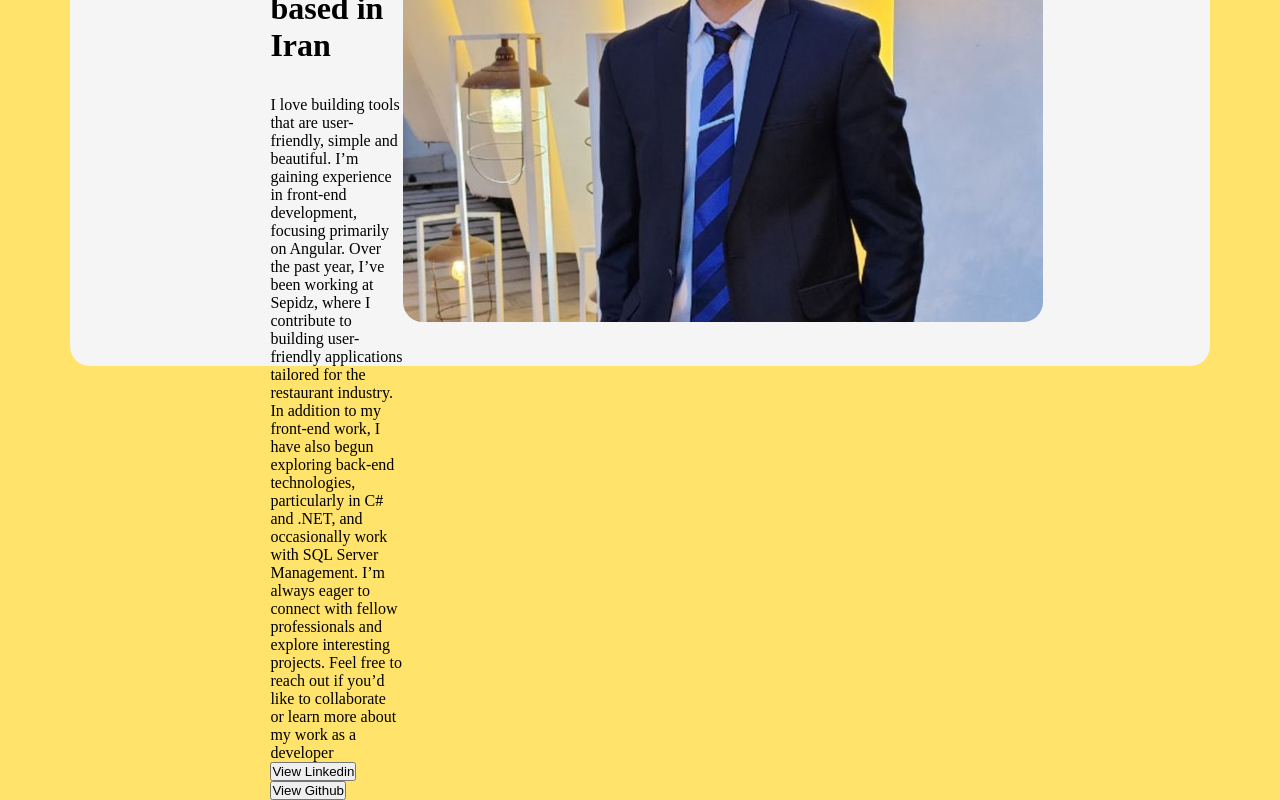
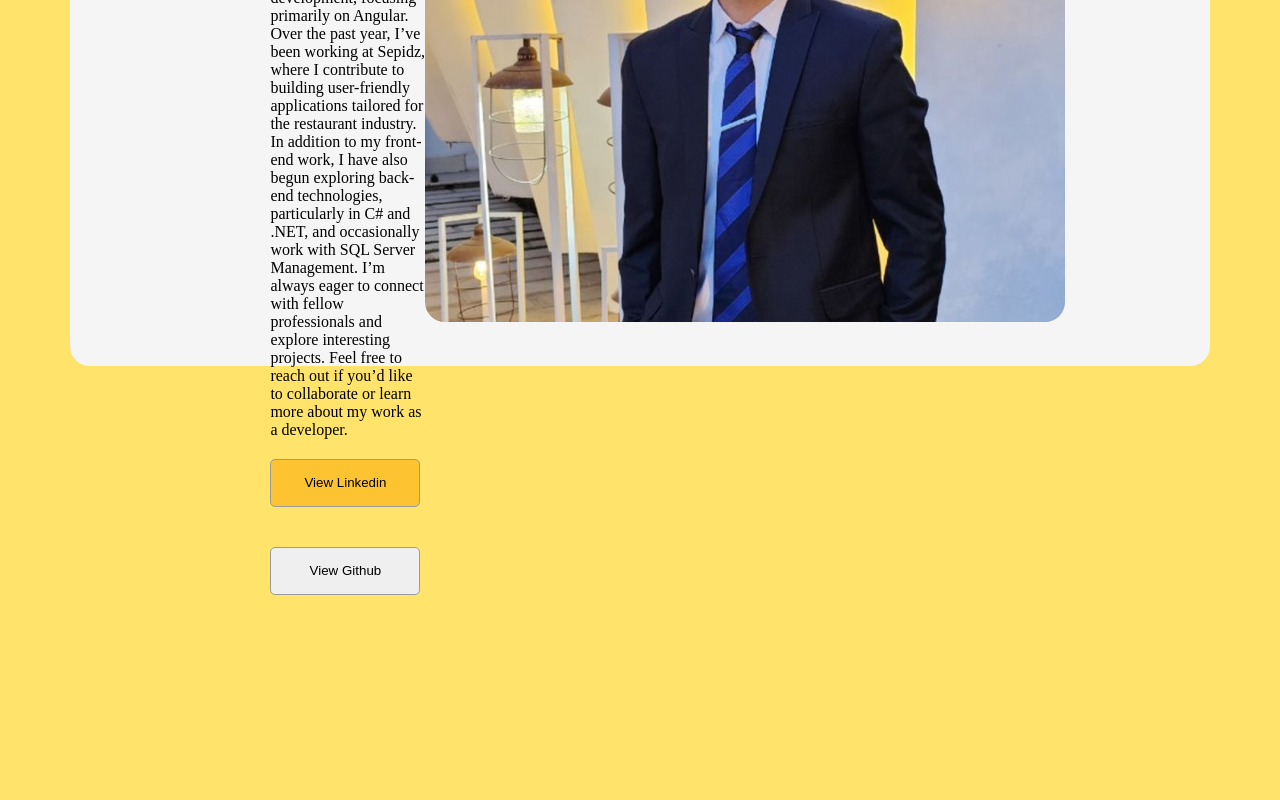
Before and after one commit to farzad-bahadorifar/my-portfolio, an Angular app: page /about in a window 1280 px wide. Shown: the part 394-1194 px from the top of the page. After the commit the page ends 1009 px from the top, so only its background shows below. Built offline with nearby package versions, Linux system fonts and the light colour scheme.

Commit message:
style: style buttons

```diff
--- a/src/app/app.component.css
+++ b/src/app/app.component.css
@@ -45,7 +45,7 @@ li a {
 }
 
 .about__left h1 {
-  margin-top: 10rem;
+  /* margin-top: 10rem; */
 }
 
 .about__left p {
@@ -53,6 +53,27 @@ li a {
   max-width: 300px;
 }
 
+.about__left--btn {
+  margin: 20px 0;
+  line-height: 0px;
+  border-radius: 5px;
+  height: 20px;
+  width: 150px;
+  padding: 23px;
+  border: 1px solid rgb(155, 155, 155);
+  outline: none;
+  cursor: pointer;
+}
+
+.linkedin-btn {
+margin-right: 5px;
+background-color: rgb(253, 195, 48);
+}
+
+.github-btn {
+
+}
+
 .about__right img {
   border-radius: 20px;
 }
--- a/src/app/app.component.html
+++ b/src/app/app.component.html
@@ -42,11 +42,11 @@
           and occasionally work with SQL Server Management. I’m always eager to
           connect with fellow professionals and explore interesting projects.
           Feel free to reach out if you’d like to collaborate or learn more
-          about my work as a developer
+          about my work as a developer.
         </p>
         <div>
-          <button>View Linkedin</button>
-          <button>View Github</button>
+          <button class="about__left--btn linkedin-btn">View Linkedin</button>
+          <button class="about__left--btn github-btn">View Github</button>
         </div>
       </div>
       <div class="about__right">
```
